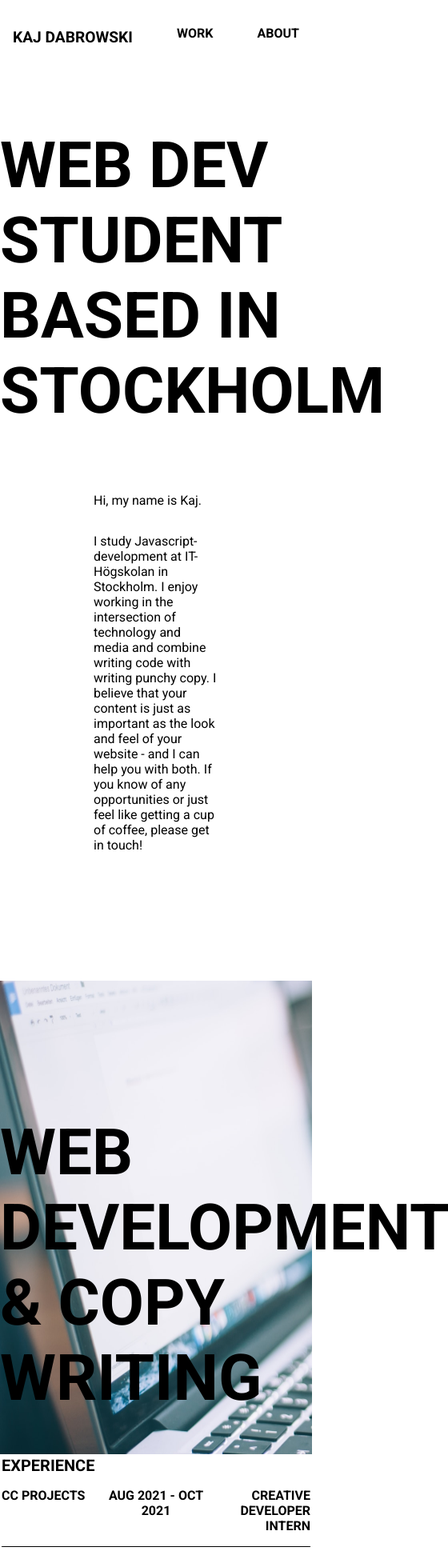
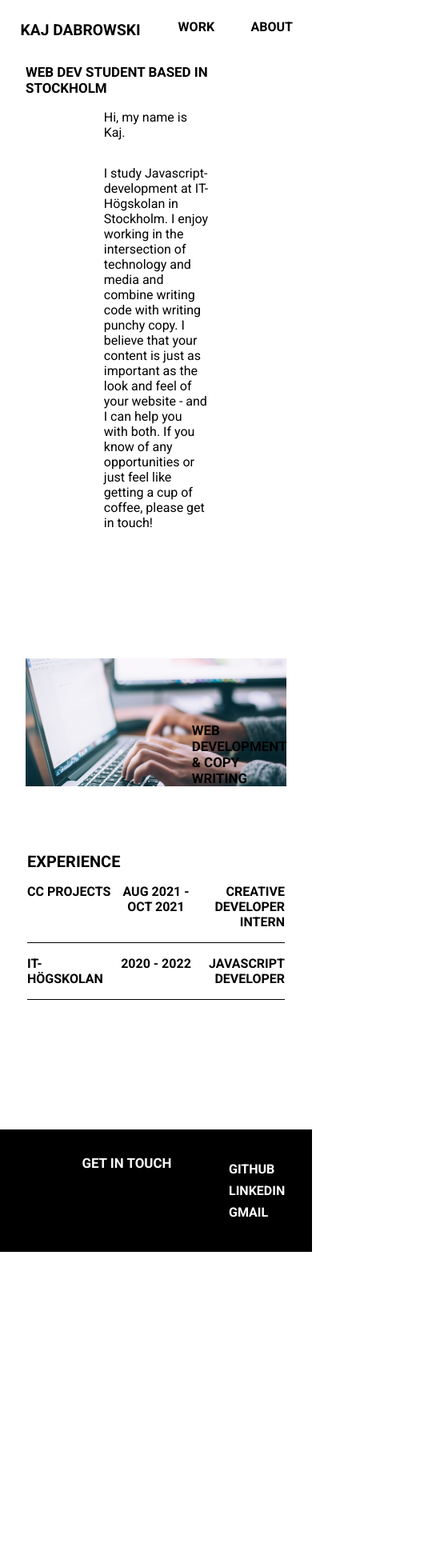
Before and after one commit to kajdabrowski/vue-portfolio, a Vue app: page /work in a window 390 px wide. Shown: the top 1949 px of the page at 80% size, 560 px wide, since content can reach past the window. After the commit the page ends 1565 px from the top, so only its background shows below. Built offline with nearby package versions, Linux system fonts and the light colour scheme.

Commit message:
added clamp function to main styling for media queries

```diff
--- a/src/App.scss
+++ b/src/App.scss
@@ -4,6 +4,7 @@
   box-sizing: border-box;
   margin: 0;
   padding: 0;
+  // overflow: hidden;
 }
 
 #app {
@@ -21,7 +22,8 @@
 }
 
 h1{
-  font-size: clamp(2rem, 5rem, 8em); //small, medium and large. Mobile/tablet, desktop
+  font-size: clamp(0.7rem, -0.9333rem + 8.1667vw, 5.6rem);
+  // font-size: clamp(12px, 90px, 4.5em);
 }
 
 h2{
@@ -39,13 +41,13 @@ h3{
 
 p{
   font-family: Roboto, sans-serif;
-  font-size: 1em;
+  font-size: 1em; //clamp(0.5rem, 1rem, 2rem)
   font-weight: normal;
 }
 
 td{
   font-family: Roboto, sans-serif;
-  font-size: 1em;
+  font-size: 1em; //same as p
   font-weight: 700;
 }
 
@@ -57,14 +59,13 @@ a {
   margin-bottom: 1em;
 }
 
-/* Ta bort margin och padding från alla komponenter,
-lägg till margin i appcontainer istället. Placera sedan ut
-alla komponenter som de ska vara. -- DONE
-
+/*
 - BaseIntro på about ska vara 2 rader. DONE, ersatte BaseIntro med BaseIntroAbout. Dynamiska klasser istället?
 -Förbättre nav:en så att länkar syns bra när man scrollar. DONE
 -Gör om CaseCardBig till version med rubrik+text på en sida och bild på andra.
 Gör även en speglad version.
 - Media queries.
 - Fixa semantiken i koden. Allting är i divar, komponenter är bara stackade på varandra.
+- Fixa other projects grid:en och items, gör responsivt.
+- Fixa ImgText komponenten, gör responsivt.
 */
--- a/src/components/BaseIntro.scss
+++ b/src/components/BaseIntro.scss
@@ -1,7 +1,7 @@
 @import url("https://fonts.googleapis.com/css2?family=Roboto:wght@400;500;700&display=swap");
 
 .intro {
-    max-width: 55%;
+    max-width: 70%; // old 55%
     margin-top: 2em;
     margin-bottom: 1em;
     // &__text{
@@ -11,10 +11,22 @@
     // }
 }
 
+//Old/test MQ
 @media (max-width: 600px){
     .intro{
         max-width: 100%;
         margin-top: 2em;
         margin-bottom: 1em;
     }
+    // .intro__text{ // Lägg detta i clamp i app.scss istället.
+    //     font-size: clamp(1em, 2em, 4em);
+    //     margin-top: 3em; //För att se under nav:en
+    //     font-weight: 700;
+    // }
 }
+
+//MQ dimensions:
+
+
+//Mobile
+// @media (min-width: 320px) and (max-width: 480px)
--- a/src/components/BaseIntroAbout.scss
+++ b/src/components/BaseIntroAbout.scss
@@ -2,15 +2,15 @@
 
 .introabout{
     &__row1{
-        font-family: Roboto, sans-serif;
-        font-size: 5.5em;
-        font-weight: 700;
+        // font-family: Roboto, sans-serif;
+        // font-size: 5.5em;
+        // font-weight: 700;
         margin-top: 2em;
     }
     &__row2{
-        font-family: Roboto, sans-serif;
-        font-size: 5.5em;
-        font-weight: 700;
+        // font-family: Roboto, sans-serif;
+        // font-size: 5.5em;
+        // font-weight: 700;
         margin-bottom: 1em;
     }
 }
--- a/src/components/ImageText.scss
+++ b/src/components/ImageText.scss
@@ -1,5 +1,6 @@
 @import url("https://fonts.googleapis.com/css2?family=Roboto:wght@400;500;700&display=swap");
 
+// Old styling
 .imagetext__container {
   margin-left: auto;
   margin-right: auto;
@@ -7,24 +8,16 @@
   max-width: auto;
   background-image: url(../assets/images/laptop2.png);
   background-repeat: no-repeat;
+  background-size: cover;
+  &--text{
+    grid-column-start: 4;
+    grid-row-start: 2;
+  }
 }
 
-.imagetext {
-  // font-family: Roboto, sans-serif;
+.imagegrid {
   display: grid;
   grid-template-columns: 1fr 1fr 1fr 1fr;
-  grid-template-rows: 1fr;
-
-  &__text {
-    grid-column-start: 4;
-    grid-column-end: 5;
-    // font-size: 3em;
-    // font-size: clamp(2rem, 5rem, 8rem);
-    margin-top: 30%;
-    margin-bottom: 3em;
-  }
-
-//   &__text--content {
-//     font-size: clamp(0.5rem, 2em, 4em);
-//   }
+  grid-template-rows: 1fr 1fr;
+  margin-bottom: 5em;
 }
--- a/src/components/ImageText.vue
+++ b/src/components/ImageText.vue
@@ -1,11 +1,9 @@
 <template>
   <div class="imagetext__container">
-    <div class="imagetext">
-      <div class="imagetext__text">
-        <h1 class="imagetext__text--content">
+    <div class="imagegrid">
+        <h1 class="imagetext__container--text">
           {{ textContent }}
         </h1>
-      </div>
     </div>
   </div>
 </template>
--- a/src/components/OtherProjectGrid.scss
+++ b/src/components/OtherProjectGrid.scss
@@ -2,14 +2,7 @@
 
 .otherprojects{
     font-family: Roboto, sans-serif;
-    // width: 80%;
-    // margin-left: 10%;
-    // margin-right: 10%;
     margin-top: 7em;
-    &__title{
-        // font-size: 3em;
-        // margin-left: 3.5em;
-    }
 }
 
 .otherprojects__container{
@@ -17,8 +10,6 @@
     grid-template-columns: 1fr 1fr 1fr;
     grid-template-rows: 1fr 1fr;
     margin-bottom: 5.5em;
-    // justify-content: space-between;
-    // border: 1px solid black;
 }
 
 .container__row1{
@@ -26,12 +17,21 @@
     margin-bottom: 2em;
     &--item1{
         justify-self: left;
+        max-width: 100%;
+        height: auto;
+        padding: 0.5em;
     }
     &--item2{
         justify-self: center;
+        max-width: 100%;
+        height: auto;
+        padding: 0.5em;
     }
     &--item3{
         justify-self: right;
+        max-width: 100%;
+        height: auto;
+        padding: 0.5em;
     }
 }
 
@@ -40,23 +40,32 @@
     margin-bottom: 2em;
     &--item1{
         justify-self: left;
+        max-width: 100%;
+        height: auto;
+        padding: 0.5em;
     }
     &--item2{
         justify-self: center;
+        max-width: 100%;
+        height: auto;
+        padding: 0.5em;
     }
     &--item3{
         justify-self: right;
+        max-width: 100%;
+        height: auto;
+        padding: 0.5em;
     }
 }
 
-@media (max-width: 600px){
+@media (max-width: 760px){
     .otherprojects__container{
         grid-template-columns: 1fr 1fr;
         grid-template-rows: 1fr 1fr 1fr;
     }
 }
 
-@media (max-width: 300px){
+@media (max-width: 300px){ // ?
     .otherprojects__container{
         grid-template-columns: 1fr;
         grid-template-rows: 1fr 1fr 1fr 1fr;
--- a/src/components/SkillGrid.scss
+++ b/src/components/SkillGrid.scss
@@ -21,6 +21,7 @@
     border: 3px solid black;
     border-radius: 15px;
     margin-bottom: 2em;
+    margin-top: 1em;
     padding: 3em;
     &--item1{
         justify-self: left;
--- a/src/components/TheHeader.vue
+++ b/src/components/TheHeader.vue
@@ -19,6 +19,7 @@ export default {
 </script>
 
 <style lang="scss" scoped>
+//Desktop
 .nav {
   padding: 1em;
   font-family: Roboto, sans-serif;
@@ -30,25 +31,18 @@ export default {
   position: fixed; //fixed menu
   width: 100%; //fixed menu
   top: 0; //fixed menu
+  margin-bottom: 0.5em;
+  // margin: 2em;
 }
 
-//OLD ROUTER LINK CLASS
-// .router-link-exact-active {
-//   text-decoration: underline rgba(0, 0, 0, 1);
-//   text-underline-offset: 0.2em;
-//   transition: text-underline-offset 500ms;
-//   text-decoration-thickness: 0.12em;
-//   zoom: 115%;
-// }
-
-//Hover underline - how to set on non-active router links on hover?
-.nav__link { // router-link-exact-active
+.nav__link {
   display: inline-block;
   position: relative;
   color: black;
+  margin: 0.5em;
 }
 
-.nav__link:after { // router-link-exact-active:after
+.nav__link:after {
   content: "";
   position: absolute;
   width: 100%;
@@ -61,7 +55,7 @@ export default {
   transition: transform 0.35s ease-out;
 }
 
-.nav__link:hover:after { // router-link-exact-active:hover:after
+.nav__link:hover:after {
   transform: scaleX(1);
   transform-origin: bottom center;
 }
@@ -70,4 +64,11 @@ export default {
   zoom: 120%;
 }
 
+//Tablets, portrait
+// @media (min-width: 768px) and (max-width: 1024px){
+//   .nav{
+//     max-width: 100%;
+//   }
+// }
+
 </style>
--- a/src/views/About.vue
+++ b/src/views/About.vue
@@ -28,3 +28,9 @@ export default {
   }
 }
 </script>
+
+<style lang="scss" scoped>
+  .about{
+    margin: 2em;
+  }
+</style>
--- a/src/views/Home.vue
+++ b/src/views/Home.vue
@@ -27,3 +27,9 @@ export default {
   }
 }
 </script>
+
+<style lang="scss" scoped>
+.home{
+  margin: 2em;
+}
+</style>
--- a/src/views/Work.vue
+++ b/src/views/Work.vue
@@ -32,3 +32,9 @@ export default {
   }
 }
 </script>
+
+<style lang="scss" scoped>
+  .work{
+    margin: 2em;
+  }
+</style>
```
Also changed, not shown: src/components/TheFooter.vue (+4 -3 lines).
